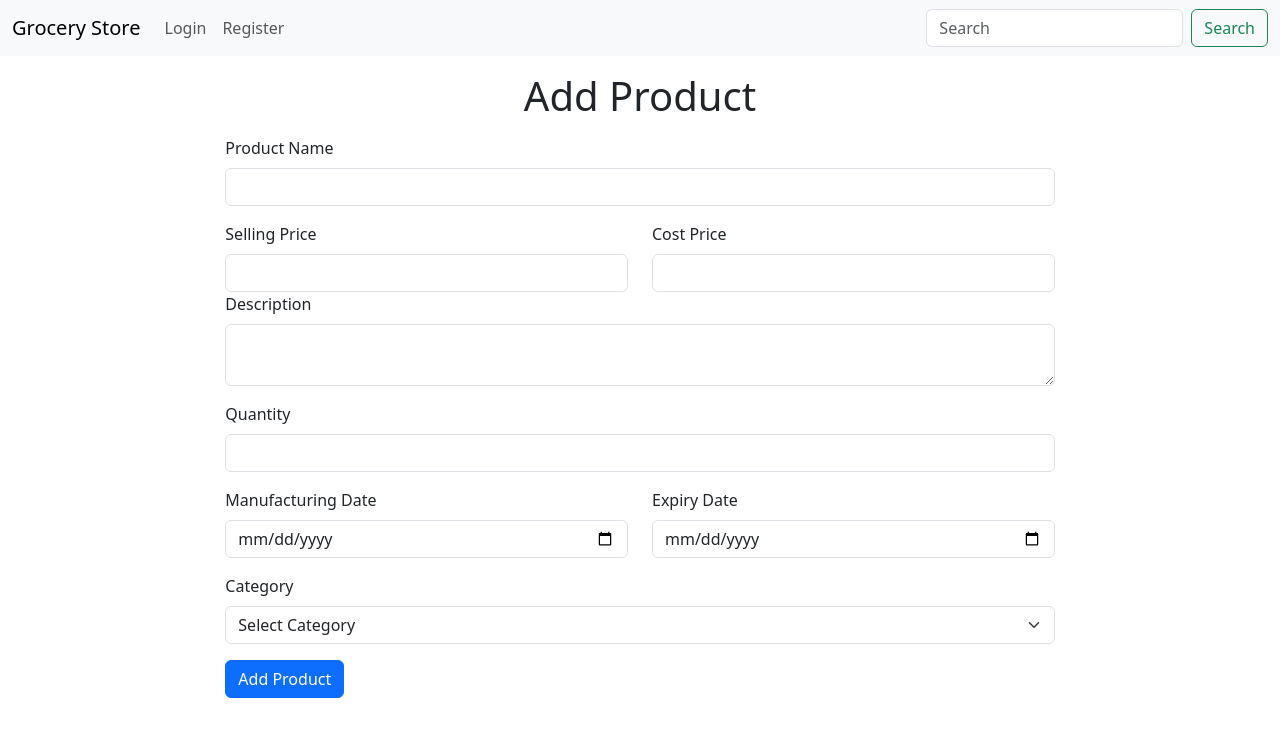
After one commit to rohitrk06/appdev1_bootcamp_offline, a Flask app: page /add_product in a window 1280 px wide. The commit adds this page. Shown: the top 737 px of the page. Run offline with Flask 3, Linux system fonts and the light colour scheme.

Commit message:
session update - 13th July

```diff
--- a/application/routes.py
+++ b/application/routes.py
@@ -1,6 +1,7 @@
 from flask import render_template, request, redirect, url_for, flash, session
 from main import app
 from application.model import *
+from datetime import datetime
 
 @app.route('/')
 def index():
@@ -88,3 +89,98 @@ def register():
         db.session.commit()
         flash('User registered successfully')
         return redirect(url_for('login'))
+
+@app.route('/add_category', methods=['GET', 'POST'])
+def add_category():
+    if request.method =='GET':
+        return render_template('add_category.html')
+
+    if request.method == 'POST':
+        name = request.form['category_name']
+        description = request.form['description']
+
+        if not name:
+            flash('Please enter category name')
+            return redirect(url_for('add_category'))
+
+        if session['role'] == 'admin':
+            category = Categories.query.filter_by(name=name).first()
+            if category:
+                flash('Category already exists')
+                return redirect(url_for('add_category'))
+
+            category = Categories(name=name, description=description)
+
+            db.session.add(category)
+            db.session.commit()
+            flash('Category added successfully')
+            return redirect(url_for('index'))
+
+        elif session['role'] == 'store_manager':
+            add_request = Requests.query.filter_by(request_type='add_category',new_category_name=name).first()
+            if add_request:
+                flash('Request already sent to admin for approval')
+                return redirect(url_for('add_category'))
+
+            category = Categories.query.filter_by(name=name).first()
+            if category:
+                flash('Category already exists')
+                return redirect(url_for('add_category'))
+
+            add_request = Requests(requester = session['user'],
+                                   request_type = 'add_category',
+                                   request_date = datetime.now(),
+                                   new_category_name = name,
+                                   new_category_description = description,
+                                   request_status = 'pending')
+            db.session.add(add_request)
+            db.session.commit()
+            flash('Request sent to admin for approval')
+            return redirect(url_for('index'))
+
+        else:
+            flash('You are not authorized to add category')
+            return redirect(url_for('index'))
+
+@app.route('/add_product', methods=['GET', 'POST'])
+def add_product():
+    if request.method == 'GET':
+        categories = Categories.query.all()
+        return render_template('add_product.html', categories=categories)
+
+    if request.method == 'POST':
+        name = request.form['product_name']
+        description = request.form['description']
+        selling_price = request.form['selling_price']
+        cost_price = request.form['cost_price']
+        manufacturing_date = request.form['mfg_date']
+        expiry_date = request.form['expiry_date']
+        stock = request.form['quantity']
+        category_id = request.form['category']
+
+        manufacturing_date = datetime.strptime(manufacturing_date, '%Y-%m-%d')
+        expiry_date = datetime.strptime(expiry_date, '%Y-%m-%d')
+
+        if not name or not selling_price or not cost_price or not manufacturing_date or not expiry_date or not stock or not category_id:
+            flash('Please enter all details')
+            return redirect(url_for('add_product'))
+
+        if session['role'] == 'store_manager':
+            add_product = Products.query.filter_by(name=name).first()
+            if add_product:
+                flash('Product already exists')
+                return redirect(url_for('add_product'))
+
+            add_product = Products(name = name,
+                                   description = description,
+                                   selling_price = selling_price,
+                                   cost_price = cost_price,
+                                   manufacturing_date = manufacturing_date,
+                                   expiry_date = expiry_date,
+                                   stock = stock,
+                                   category_id = category_id
+                                   )
+            db.session.add(add_product)
+            db.session.commit()
+            flash('Product added successfully')
+            return redirect(url_for('index'))
--- /dev/null
+++ b/templates/add_product.html
@@ -0,0 +1,57 @@
+{% extends 'base_withNav.html' %}
+
+{% block title %} Add Product - Grocery Store  {% endblock title %}
+
+{% block content %}
+
+<div class="container-fluid col-8 align-center">
+    <h1 class="text-center m-3">Add Product</h1>
+    <form method="POST" action="/add_product" >
+        <div class="mb-3">
+            <label for="product_name" class="form-label">Product Name</label>
+            <input type="text" class="form-control" id="product_name" name="product_name" required>
+        </div>
+        <div class="row mb=3">
+            <div class="col-6">
+                <label for="selling_price" class="form-label">Selling Price</label>
+                <input type="number" class="form-control" id="selling_price" name="selling_price" required>
+            </div>
+            <div class="col-6">
+                <label for="cost_price" class="form-label">Cost Price</label>
+                <input type="number" class="form-control" id="cost_price" name="cost_price" required>
+            </div>
+        </div>
+        <div class="mb-3">
+            <label for="description" class="form-label">Description</label>
+            <textarea class="form-control" id="description" name="description" required></textarea>
+        </div>
+        <div class="mb-3">
+            <label for="quantity" class="form-label">Quantity</label>
+            <input type="number" class="form-control" id="quantity" name="quantity" required>
+        </div>
+        <div class="row mb-3">
+            <div class="col-6">
+                <label for="mfg_date" class="form-label">Manufacturing Date</label>
+                <input type="date" class="form-control" id="mfg_date" name="mfg_date" required>
+            </div>
+            <div class="col-6">
+                <label for="expiry_date" class="form-label">Expiry Date</label>
+                <input type="date" class="form-control" id="expiry_date" name="expiry_date" required>
+            </div>
+        </div>
+        <div>
+            <label for="category" class="form-label">Category</label>
+            <select class="form-select" id="category" name="category" required>
+                <option value="">Select Category</option>
+                {% for category in categories %}
+                    <option value="{{ category['id'] }}">{{ category['name'] }}</option>
+                {% endfor %}
+            </select>
+        </div>
+        <button type="submit" class="btn btn-primary mt-3">Add Product</button>
+    </form>
+</div>
+
+
+
+{% endblock content %}
--- a/templates/navbar.html
+++ b/templates/navbar.html
@@ -7,6 +7,16 @@
       <div class="collapse navbar-collapse" id="navbarSupportedContent">
         <ul class="navbar-nav me-auto mb-2 mb-lg-0">
           {% if session['user'] %}
+            {% if session['role']== 'admin' or session['role']== 'store_manager' %}
+              <li class="nav-item">
+                  <a class="nav-link" href={{url_for('add_category')}}>Add Category</a>
+              </li>
+            {% endif %}
+            {% if session['role']== 'store_manager' %}
+              <li class="nav-item">
+                  <a class="nav-link" href={{url_for('add_product')}}>Add Product</a>
+              </li>
+            {% endif %}
             <li class="nav-item">
                 <a class="nav-link" href={{url_for('logout')}}>Logout</a>
             </li>
```
Also changed, not shown: templates/add_category.html (added, +20 -0 lines), instance/data.sqlite3.
